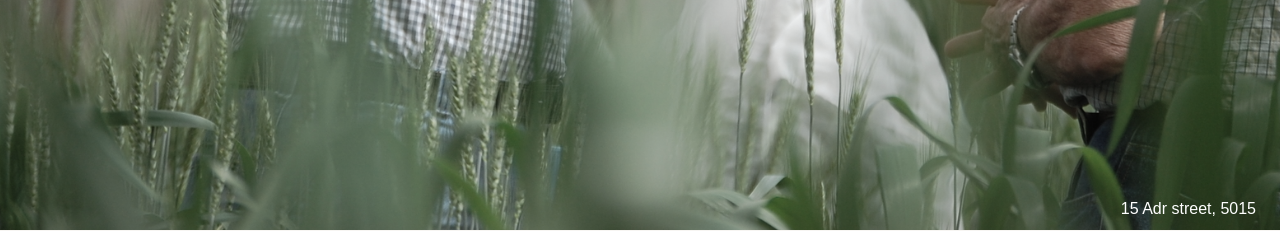
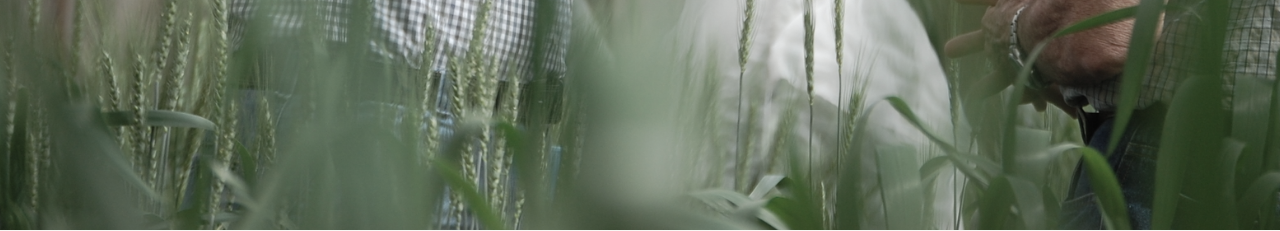
Before and after one commit to peterhabib/chickpea_store, a Django app: page / in a window 1280 px wide. Shown: the part 810-1041 px from the top of the page. Run offline with Django 3.2, Linux system fonts and the light colour scheme; data comes from the database, SQL or seed files in the repository.

Commit message:
Update search.html

```diff
--- a/templates/search.html
+++ b/templates/search.html
@@ -45,7 +45,6 @@ body, html {
       <span class="w3-text-white" style="font-size:90px; color: black"><strong style="color: lawngreen">ICARDA</strong><br><strong style="color: black">Chickpea Store</strong></span>
   </div>
   <div class="w3-display-bottomright w3-center w3-padding-large">
-    <span class="w3-text-white">15 Adr street, 5015</span>
   </div>
 </header>
 
```
